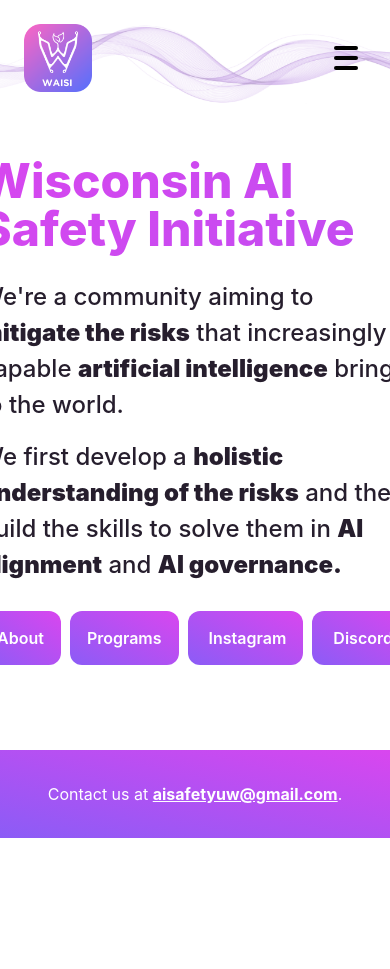
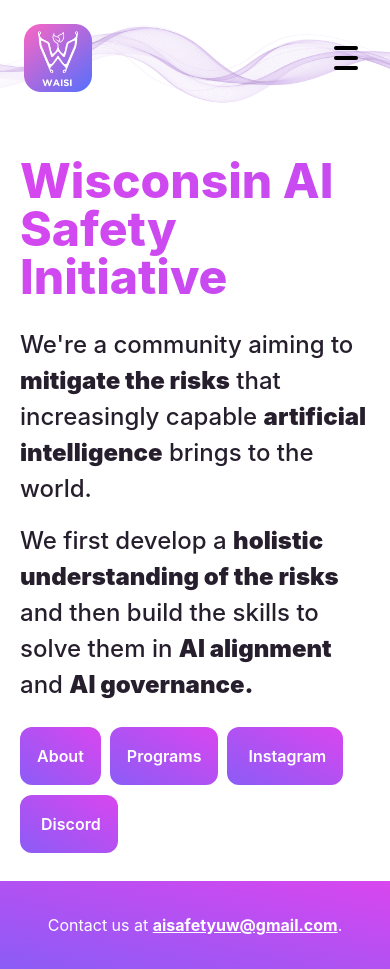
Before and after one commit to aisafetyuw/waisi.org, a Next.js app: page / in a window 390 px wide. Before the commit the page ends 844 px from the top, so only its background shows below. Built offline with nearby package versions, Linux system fonts and the light colour scheme.

Commit message:
Fix buttons on mobile view

```diff
--- a/src/styles/globals.css
+++ b/src/styles/globals.css
@@ -129,7 +129,9 @@ h1, h2, h3 {
 }
 
 #buttons {
-    margin: 35px 0;
+    display: flex;
+    justify-content: start;
+    flex-wrap: wrap;
 }
 
 .waisi-button {
@@ -140,6 +142,10 @@ h1, h2, h3 {
     background-image: linear-gradient(to top right, #8B5CF6, #D946EF);
     border-radius: 12px;
     transition: all 0.3s ease;
+}
+
+#buttons .waisi-button {
+    margin-bottom: 10px;
 }
 
 .waisi-button:hover {
```
